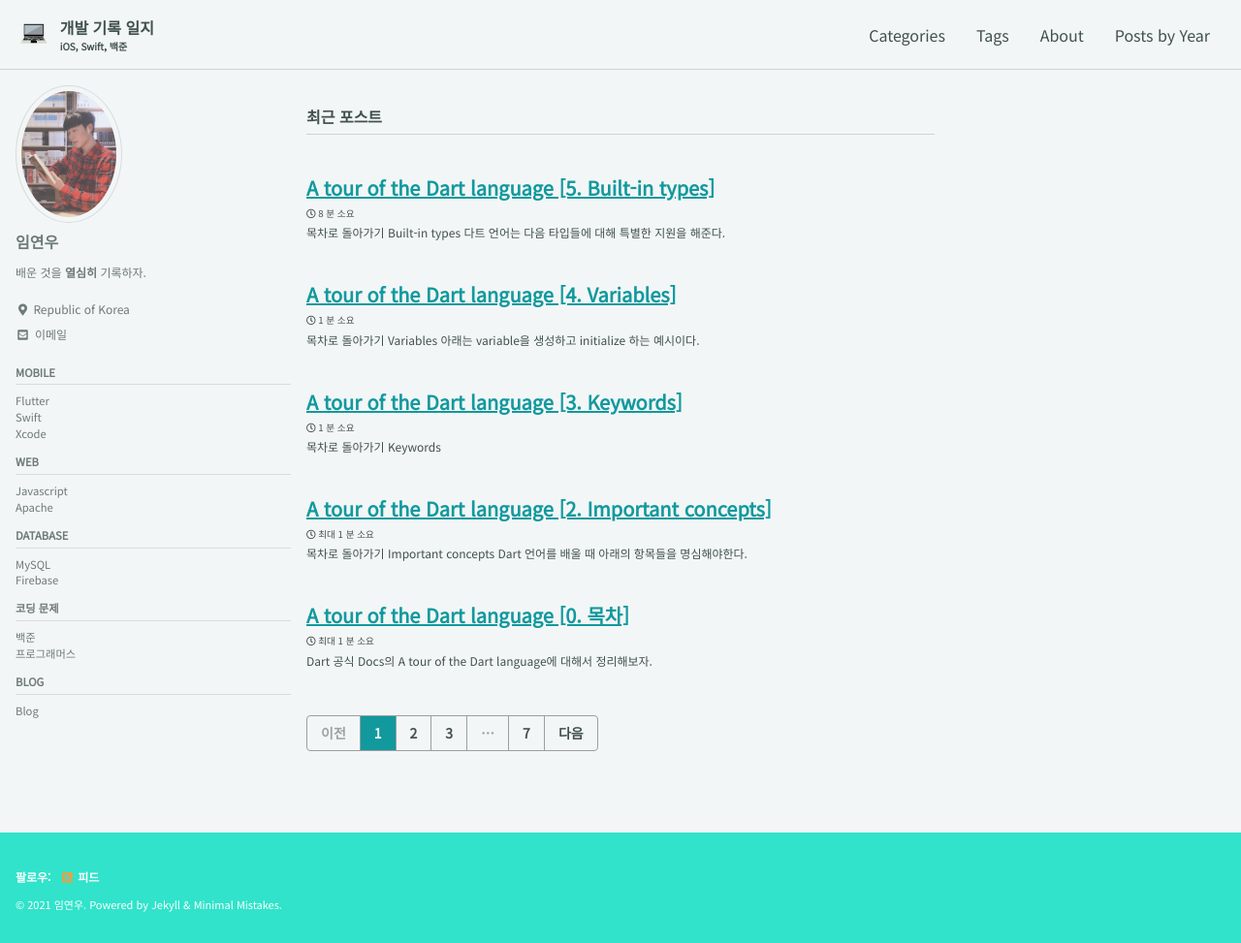
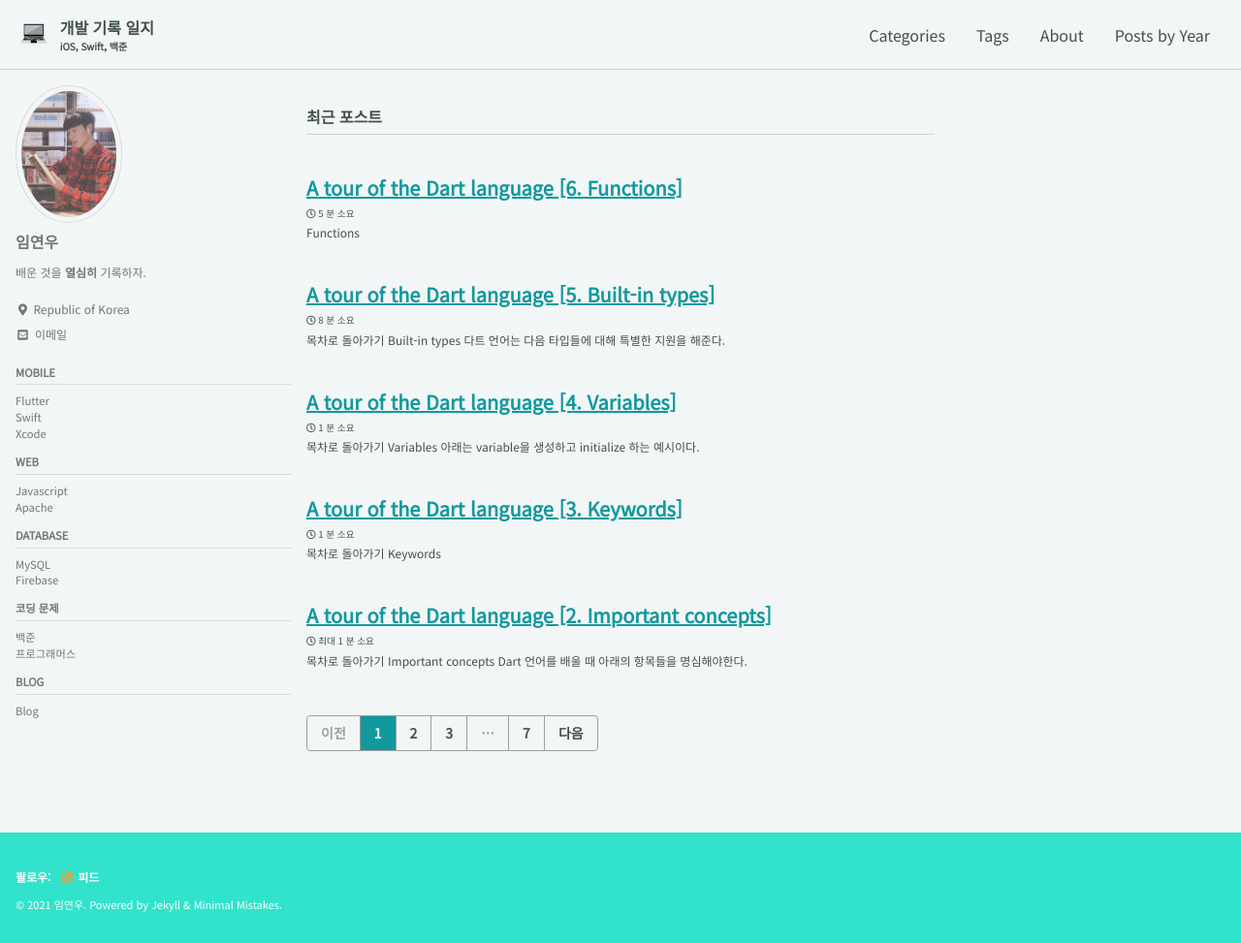
Before and after one commit to terry1213/terry1213.github.io, a Jekyll site: the page built from index.html, in a window 1280 px wide and 973 px high. Shown: the whole window at 97% size. Built offline with Jekyll 4.4.1, drawn with Linux system fonts in a browser that asks for light colours; cached includes are drawn as plain includes; the list of posts is cut into pages by our own code; some of the changed lines change nothing that is shown.

Commit message:
[CREATE] A tour of the Dart language [6. Functions]

```diff
--- a/_posts/2020-12-26-a-tour-of-the-dart-language.md
+++ b/_posts/2020-12-26-a-tour-of-the-dart-language.md
@@ -20,7 +20,7 @@ Dart 공식 Docs의 [A tour of the Dart language](https://dart.dev/guides/langua
 3.  [Keywords](/flutter/dart/a-tour-of-the-dart-language-3-keywords/)
 4.  [Variables](/flutter/dart/a-tour-of-the-dart-language-4-variables/)
 5.  [Built-in types](/flutter/dart/a-tour-of-the-dart-language-5-built-in-types/)
-6.  [~~Functions~~](http://)
+6.  [Functions](/flutter/dart/a-tour-of-the-dart-language-6-functions/)
 7.  [~~Operators~~](http://)
 8.  [~~Control flow statements~~](http://)
 9.  [~~Exceptions~~](http://)
--- /dev/null
+++ b/_posts/2021-01-01-a-tour-of-the-dart-language-6-functions.md
@@ -0,0 +1,323 @@
+---
+title: A tour of the Dart language [6. Functions]
+categories:
+- Flutter
+- Dart
+tags:
+- Mobile
+---
+
+# Functions
+
+Dart는 객체지향(object-oriented) 언어이기 때문에 함수(function)들도 오브젝트(object)이며 타입을 가진다.  이것은 함수가 변수(variable)에 할당되거나 다른 함수에 argument로 보내질 수 있다는 것을 의미한다. Dart 클래스의 인스턴스를 함수처럼 부를 수도 있다.
+
+아래는 함수를 구현한 예시이다.
+
+{% highlight dart %}
+bool isNoble(int atomicNumber) {
+  return _nobleGases[atomicNumber] != null;
+}
+{% endhighlight %}
+
+Effective Dart는 public API에 대해서 type annotation을 권장하지만, 함수에 타입을 적지 않아도 문제 없다.
+
+{% highlight dart %}
+isNoble(atomicNumber) {
+  return _nobleGases[atomicNumber] != null;
+}
+{% endhighlight %}
+
+하나의 expression만 포함하고 있는 함수는  짧은 구문(shorthand syntax)을 통해 간편히 쓸 수 있다.
+
+{% highlight dart %}
+bool isNoble(int atomicNumber) => _nobleGases[atomicNumber] != null;
+{% endhighlight %}
+
+=> expr 구문은 { return expr; } 를 줄인 것이다. => 표기(notation)은 화살표 구문이라고도 말한다.
+
+Note. 화살표(=>)와 세미콜론(semicolon) 사이에는 expression만 들어갈 수 있다. statement는 넣을 수 없다. 예를 들어 if statement는 넣을 수 없지만 conditional expression는 사용할 수 있다.
+
+## Parameters
+함수는 required positional parameter를 몇 개던 가질 수 있다. 그 뒤에는 named parameter나 optional positional parameter를 넣을 수 있다. 하지만 named parameter와 optional positional parameter 둘 다를 넣을 수는 없다.
+
+함수로 argument를 보낼 때나 함수 parameter를 정의할 때 trailing comma(마지막 아이템 뒤의 쉼표)를 사용할 수 있다.
+
+### Named parameters
+Named parameter는 필수라고 명시되지 않는 이상 기본적으로는 선택사항이다.
+
+함수를 부를 때, paramName: value를 사용해서 named parameter를 지정할 수 있다. 아래는 예시이다.
+
+{% highlight dart %}
+enableFlags(bold: true, hidden: false);
+{% endhighlight %}
+
+함수를 정의할 때, {param1, param2, …}를 사용해서 named parameter를 지정한다.
+
+{% highlight dart %}
+/// [bold]와 [hidden]를 설정.
+void enableFlags({bool bold, bool hidden}) {...}
+{% endhighlight %}
+
+비록 named parameter가 optional parameter의 종류이지만, @required로 표기해서 parameter가 필수라고 표시할 수 있다. 유저는 필수 parameter에 대해서 무조건 값을 제공해야한다. 아래는 예시이다.
+
+{% highlight dart %}
+const Scrollbar({Key key, @required Widget child})
+{% endhighlight %}
+
+만약 child argument를 지정하지 않고 Scrollbar를 만들려고 한다면 analyzer가 문제가 생겼다고 말해줄 것이다.
+
+@required 표기를 사용하기 위해서는 meta package를 사용하면 된다.
+
+### Optional positional parameters
+[] 괄호로 감싼 함수의 parameter는 optional positional parameter가 된다.
+
+{% highlight dart %}
+String say(String from, String msg, [String device]) {
+  var result = '$from says $msg';
+  if (device != null) {
+    result = '$result with a $device';
+  }
+  return result;
+}
+{% endhighlight %}
+
+아래는 이 함수를 optional parameter 없이 부르는 예시이다.
+
+{% highlight dart %}
+assert(say('Bob', 'Howdy') == 'Bob says Howdy');
+{% endhighlight %}
+
+아래는 3번째 parameter와 함께 이 함수를 부르는 예시이다.
+
+{% highlight dart %}
+assert(say('Bob', 'Howdy', 'smoke signal') ==
+    'Bob says Howdy with a smoke signal');
+{% endhighlight %}
+
+### Default parameter values
+named parameter와 positional 변수에 디폴트(default) 값을 정의하기 위해 =를 사용할 수 있다. 디폴트 값은 컴파일 타임 constant여야만 한다. 만약 디폴트 값이 따로 제공되지 않는다면 디폴트 값은 자동으로 null이 된다.
+
+아래는 named parameter의 디폴트 값을 설정하는 예시이다.
+
+{% highlight dart %}
+/// [bold]와 [hidden]를 설정.
+void enableFlags({bool bold = false, bool hidden = false}) {...}
+
+// bold는 true, hidden은 false가 될 것이다.
+enableFlags(bold: true);
+{% endhighlight %}
+
+아래의 예시는 positional parameter에 디폴트 값을 세팅하는 방법을 보여준다.
+
+{% highlight dart %}
+String say(String from, String msg,
+    [String device = 'carrier pigeon']) {
+  var result = '$from says $msg with a $device';
+  return result;
+}
+
+assert(say('Bob', 'Howdy') ==
+    'Bob says Howdy with a carrier pigeon');
+{% endhighlight %}
+
+디폴트 값으로 list나 map을 보낼 수도 있다. 아래의 예시에서 doStuff()를 정의하는데, 이 함수는 list parameter에 디폴트 list, gifts parameter에 디폴트 map을 지정한다.
+
+{% highlight dart %}
+void doStuff(
+    {List<int> list = const [1, 2, 3],
+    Map<String, String> gifts = const {
+      'first': 'paper',
+      'second': 'cotton',
+      'third': 'leather'
+    }}) {
+  print('list:  $list');
+  print('gifts: $gifts');
+}
+{% endhighlight %}
+
+## The main() function
+모든 앱은 최상위 단계의 main() 함수를 가지고 있다. main() 함수는 앱의 시작점 역할을 한다. 또한 main() 함수는 void를 return하고 argument에 대한 optional List\<String\> parameter를 가진다.
+
+아래는 웹 앱을 위한 main() 함수의 예시이다.
+
+{% highlight dart %}
+void main() {
+  querySelector('#sample_text_id')
+    ..text = 'Click me!'
+    ..onClick.listen(reverseText);
+}
+{% endhighlight %}
+
+Note. 위의 코드에서 .. 구문은 cascade로 불린다.  cascade를 통해 한 오브젝트의 맴버에 대해 여러 operation을 실행할 수 있다.
+
+아래는 argument를 사용하는 command-line 앱의 main() 함수 예시이다.
+
+{% highlight dart %}
+// 앱을 이렇게 실행한다:  dart args.dart 1 test
+void main(List<String> arguments) {
+  print(arguments);
+
+  assert(arguments.length == 2);
+  assert(int.parse(arguments[0]) == 1);
+  assert(arguments[1] == 'test');
+}
+{% endhighlight %}
+
+command-line argument를 정의하고 parse하기 위해 args library를 사용할 수 있다.
+
+## Functions as first-class objects
+아래와 같이 함수를 다른 함수의 parameter로 넘길 수 있다.
+
+{% highlight dart %}
+void printElement(int element) {
+  print(element);
+}
+
+var list = [1, 2, 3];
+
+// printElement를 parameter로 넘긴다.
+list.forEach(printElement);
+{% endhighlight %}
+
+또한 아래와 같이 함수를 변수로 넘길 수 있다.
+
+{% highlight dart %}
+var loudify = (msg) => '!!! ${msg.toUpperCase()} !!!';
+assert(loudify('hello') == '!!! HELLO !!!');
+{% endhighlight %}
+
+위의 예시는 anonymous 함수를 사용한다. 이에 대한 내용은 바로 다음 섹션에서 자세히 나와있다.
+
+## Anonymous functions
+대부분의 함수들은 main()이나 printElement()처럼 이름이 있다. 하지만 이름이 없는 anonymous 함수도 만들 수 있다. anonymous 함수는 lambda나 closure라고 불리기도 한다. anonymous 함수도 변수에 할당할 수 있다. 예를 들어 anonymous 함수를 collection에 더하거나 뺄 수도 있다.
+
+anonymous 함수은 괄호 안에서 쉼표와 optional 타입 표기로 구분되는 0개 이상의 parameter를 가진다는 것에서 named 함수와 비슷하다.
+
+아래의 코드 블록은 함수의 body를 포함한다.
+
+{% highlight dart %}
+([[Type] param1[, …]]) {
+  codeBlock;
+};
+{% endhighlight %}
+
+아래의 예시는 타입이 적혀있지 않은 parameter인 item을 가지는 anonymous 함수를 정의한다. 해당 함수는 목록의 각 item 마다 불리며 그때마다 인덱스(index)에 해당하는 값을 포함하는 문자열(string)을 출력한다.
+
+{% highlight dart %}
+var list = ['apples', 'bananas', 'oranges'];
+list.forEach((item) {
+  print('${list.indexOf(item)}: $item');
+});
+{% endhighlight %}
+
+위의 코드를 실행하게 되면 아래와 같은 결과가 나온다.
+
+{% highlight console %}
+0: apples
+1: bananas
+2: oranges
+{% endhighlight %}
+
+만약 함수가 단 하나의 statement만 포함하고 있다면 화살표 표기를 사용해서 줄일 수 있다.
+
+{% highlight dart %}
+var list = ['apples', 'bananas', 'oranges'];
+list.forEach(
+    (item) => print('${list.indexOf(item)}: $item'));
+{% endhighlight %}
+
+## Lexical scope
+Dart는 lexically scoped 언어로서, 변수의 범위가 코드의 레이아웃에 의해 단순하고 정적으로 결정된다. {} 괄호를 따라 보면 변수의 범위를 쉽게 알 수 있다.
+
+아래는 각 {} 괄호 범위마다 변수가 있는 nested 함수의 예시이다.
+
+{% highlight dart %}
+bool topLevel = true;
+
+void main() {
+  var insideMain = true;
+
+  void myFunction() {
+    var insideFunction = true;
+
+    void nestedFunction() {
+      var insideNestedFunction = true;
+
+      assert(topLevel);
+      assert(insideMain);
+      assert(insideFunction);
+      assert(insideNestedFunction);
+    }
+  }
+}
+{% endhighlight %}
+
+nestedFunction()가 각 레벨에서부터 최상위 레벨에서까지 변수를 어떻게 사용할 수 있는지를 주의하자.
+
+## Lexical closures
+closure는 함수가 본래의 범위 밖에서 사용되더라도 함수의 lexical 범위 안에 있는 변수에 접근할 수 있는 함수 오브젝트이다.
+
+함수는 아래의 예에서 makeAdder()는 addBy 변수를 가지고 있다. 리턴된 함수는 어디에 있던 addBy를 기억한다.
+
+{% highlight dart %}
+/// 함수의 argument에 [addBy]를 더하는 함수를 리턴한다.
+Function makeAdder(int addBy) {
+  return (int i) => addBy + i;
+}
+
+void main() {
+  // 2를 더하는 함수를 생성.
+  var add2 = makeAdder(2);
+
+  // 4를 더하는 함수를 생성.
+  var add4 = makeAdder(4);
+
+  assert(add2(3) == 5);
+  assert(add4(3) == 7);
+}
+{% endhighlight %}
+
+## Testing functions for equality
+아래는 equality에 대한 최상위 레벨 함수, 정적 메소드, 인스턴스 메소드의 예시이다.
+
+{% highlight dart %}
+void foo() {} // 최상위 레벨 함수.
+
+class A {
+  static void bar() {} // 정적 메소드.
+  void baz() {} // 인스턴스 메소드.
+}
+
+void main() {
+  var x;
+
+  // 최상위 레벨 함수를 비교한다.
+  x = foo;
+  assert(foo == x);
+
+  // 정적 메소드를 비교한다.
+  x = A.bar;
+  assert(A.bar == x);
+
+  // 인스턴스 메소드를 비교한다.
+  var v = A(); // A의 인스턴스 #1
+  var w = A(); // A의 인스턴스 #2
+  var y = w;
+  x = w.baz;
+
+  // 이 closure들은 같은 인스턴스(#2)를 참조하기 때문에 같다.
+  assert(y.baz == x);
+
+  // 이 closuer들은 다른 인스턴스를 탐조하기 때문에 다르다.
+  assert(v.baz != w.baz);
+}
+{% endhighlight %}
+
+## Return values
+모든 함수는 값을 리턴한다. 만약 리턴 값이 적혀있지 않다면 return bull ; statement가 자동적으로 들어간다고 보면 된다.
+
+{% highlight dart %}
+foo() {}
+
+assert(foo() == null);
+{% endhighlight %}
```
